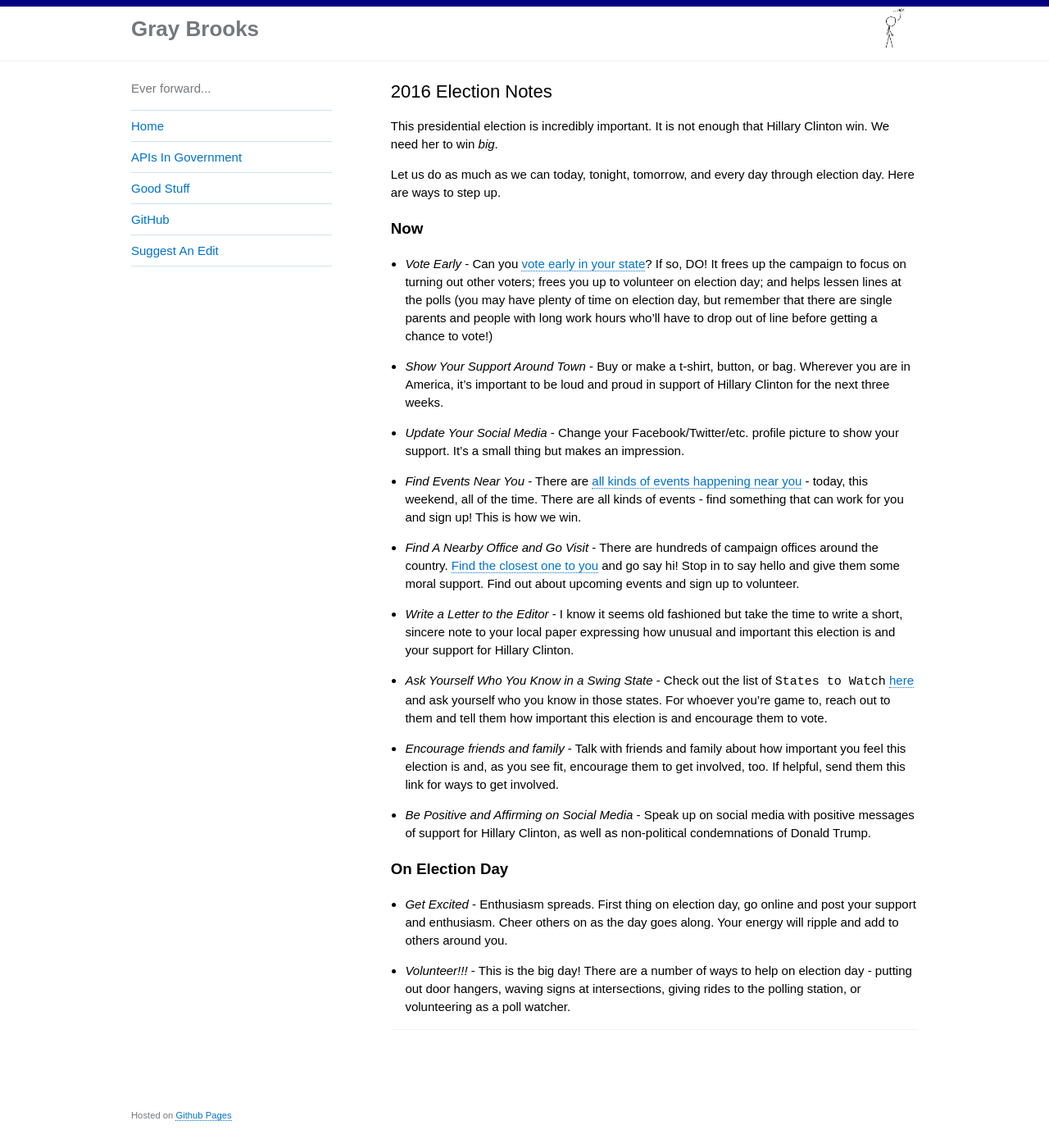
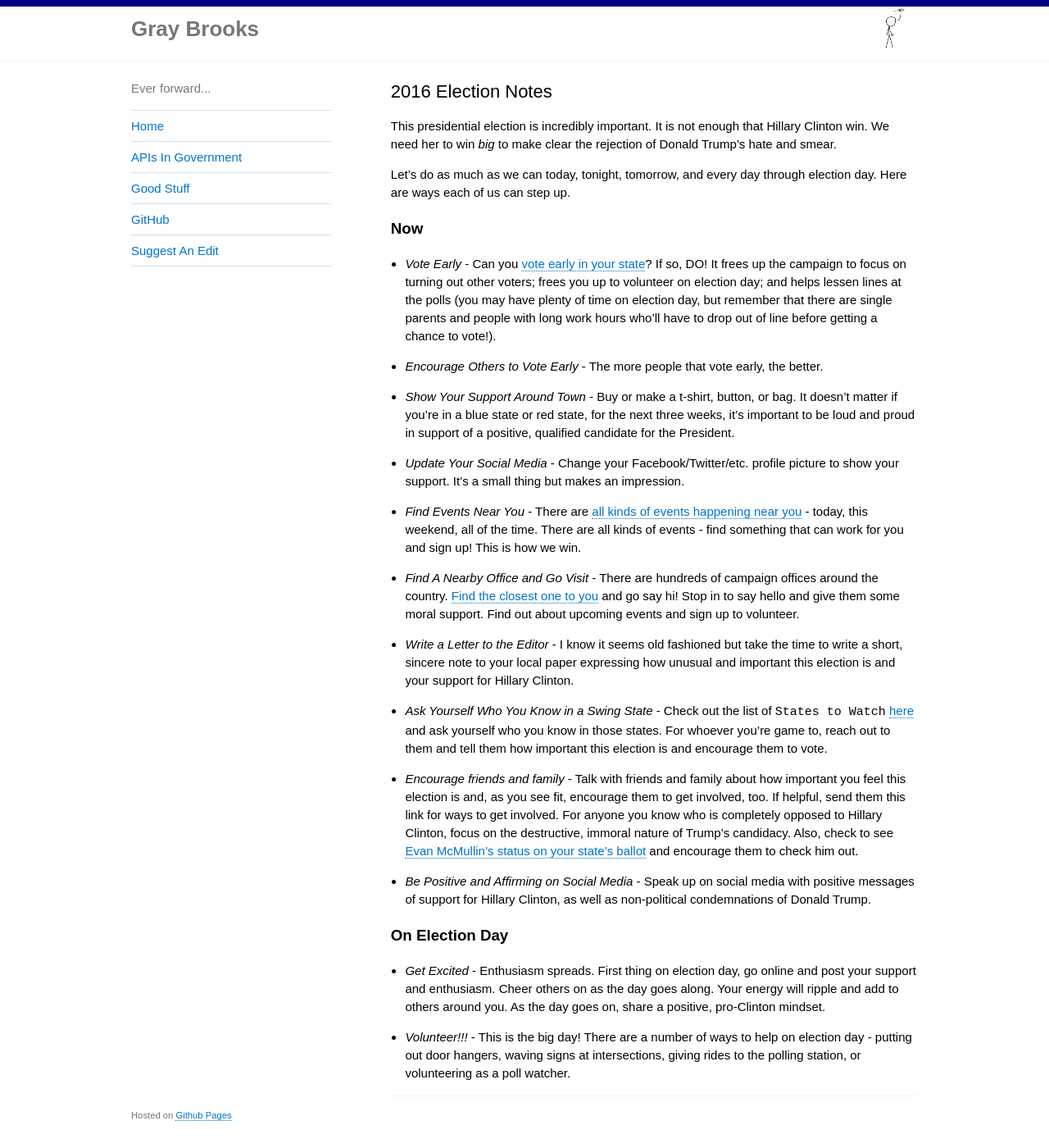
Before and after one commit to gbinal/gbinal.github.com, a Jekyll site: the page built from pages/election.md, in a window 1280 px wide and 1400 px high. Shown: the whole window at 82% size. Built offline with Jekyll 4.4.1, drawn with Linux system fonts in a browser that asks for light colours.

Commit message:
adding a bit more

```diff
--- a/pages/election.md
+++ b/pages/election.md
@@ -5,24 +5,25 @@ permalink: /2016-election/
 ---
 
 
-This presidential election is incredibly important.  It is not enough that Hillary Clinton win. We need her to win *big*.
+This presidential election is incredibly important.  It is not enough that Hillary Clinton win. We need her to win *big* to make clear the rejection of Donald Trump's hate and smear.
 
-Let us do as much as we can today, tonight, tomorrow, and every day through election day.  Here are ways to step up.
+Let's do as much as we can today, tonight, tomorrow, and every day through election day.  Here are ways each of us can step up.
 
 ### Now
 
-* *Vote Early* - Can you [vote early in your state](http://www.politico.com/story/2016/09/early-voting-states-228435)?  If so, DO!  It frees up the campaign to focus on turning out other voters; frees you up to volunteer on election day; and helps lessen lines at the polls (you may have plenty of time on election day, but remember that there are single parents and people with long work hours who'll have to drop out of line before getting a chance to vote!)
-* *Show Your Support Around Town* - Buy or make a t-shirt, button, or bag.  Wherever you are in America, it's important to be loud and proud in support of Hillary Clinton for the next three weeks.
+* *Vote Early* - Can you [vote early in your state](http://www.politico.com/story/2016/09/early-voting-states-228435)?  If so, DO!  It frees up the campaign to focus on turning out other voters; frees you up to volunteer on election day; and helps lessen lines at the polls (you may have plenty of time on election day, but remember that there are single parents and people with long work hours who'll have to drop out of line before getting a chance to vote!).
+* *Encourage Others to Vote Early* - The more people that vote early, the better.
+* *Show Your Support Around Town* - Buy or make a t-shirt, button, or bag.  It doesn't matter if you're in a blue state or red state, for the next three weeks, it's important to be loud and proud in support of a positive, qualified candidate for the President.
 * *Update Your Social Media* - Change your Facebook/Twitter/etc. profile picture to show your support.  It's a small thing but makes an impression.
 * *Find Events Near You* - There are [all kinds of events happening near you](https://www.hillaryclinton.com/events/) - today, this weekend, all of the time.  There are all kinds of events - find something that can work for you and sign up!  This is how we win.
 * *Find A Nearby Office and Go Visit* - There are hundreds of campaign offices around the country. [Find the closest one to you](https://www.hillaryclinton.com/tools/find-your-field-office/) and go say hi!  Stop in to say hello and give them some moral support.  Find out about upcoming events and sign up to volunteer.
 * *Write a Letter to the Editor* - I know it seems old fashioned but take the time to write a short, sincere note to your local paper expressing how unusual and important this election is and your support for Hillary Clinton.
 * *Ask Yourself Who You Know in a Swing State* - Check out the list of `States to Watch` [here](http://projects.fivethirtyeight.com/2016-election-forecast/?ex_cid=rrpromo) and ask yourself who you know in those states.  For whoever you're game to, reach out to them and tell them how important this election is and encourage them to vote.
-* *Encourage friends and family* - Talk with friends and family about how important you feel this election is and, as you see fit, encourage them to get involved, too.  If helpful, send them this link for ways to get involved.
+* *Encourage friends and family* - Talk with friends and family about how important you feel this election is and, as you see fit, encourage them to get involved, too.  If helpful, send them this link for ways to get involved.  For anyone you know who is completely opposed to Hillary Clinton, focus on the destructive, immoral nature of Trump's candidacy.  Also, check to see [Evan McMullin's status on your state's ballot](https://en.wikipedia.org/wiki/Evan_McMullin_presidential_campaign,_2016#Ballot_status) and encourage them to check him out.
 * *Be Positive and Affirming on Social Media* - Speak up on social media with positive messages of support for Hillary Clinton, as well as non-political condemnations of Donald Trump.
 
 
 ### On Election Day
 
-* *Get Excited* - Enthusiasm spreads.  First thing on election day, go online and post your support and enthusiasm.  Cheer others on as the day goes along.  Your energy will ripple and add to others around you.
+* *Get Excited* - Enthusiasm spreads.  First thing on election day, go online and post your support and enthusiasm.  Cheer others on as the day goes along.  Your energy will ripple and add to others around you.  As the day goes on, share a positive, pro-Clinton mindset.
 * *Volunteer!!!* - This is the big day!  There are a number of ways to help on election day - putting out door hangers, waving signs at intersections, giving rides to the polling station, or volunteering as a poll watcher.
```
